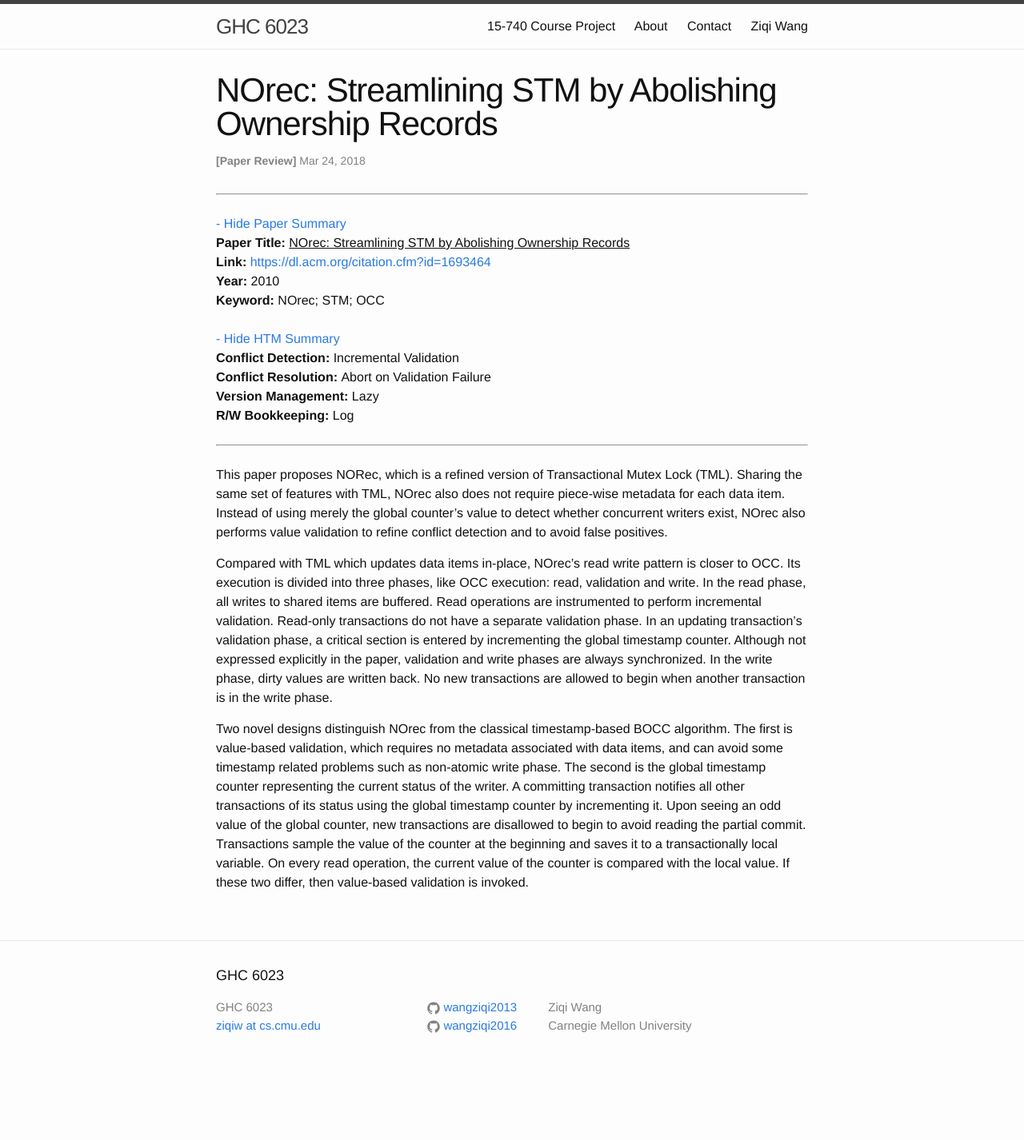
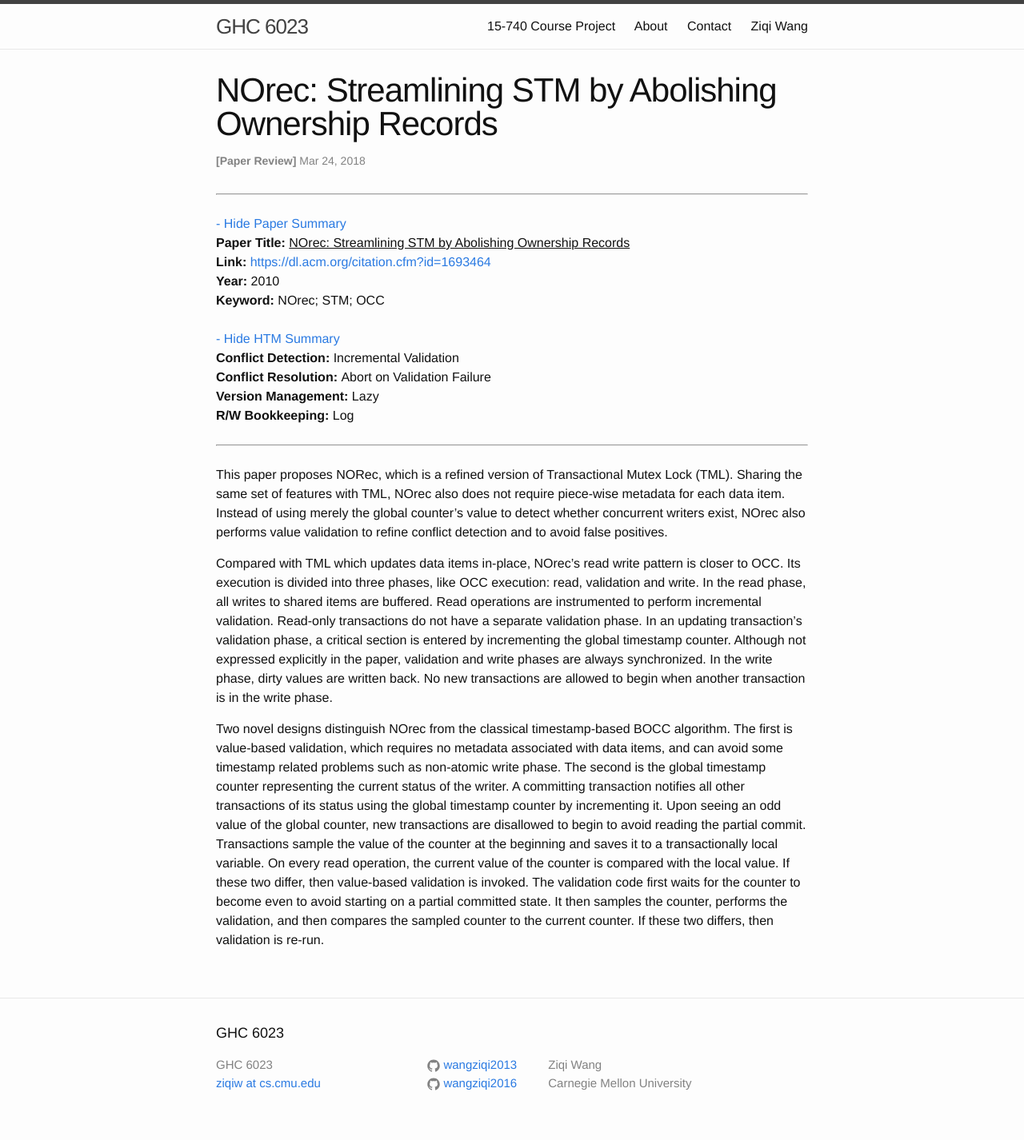
Before and after one commit to wangziqi2013/wangziqi2013.github.io, a Jekyll site: the page built from _posts/2018-03-24-NOrec-Streamlining-STM-by-Abolishing-Ownership-Records.markdown, in a window 1280 px wide. Shown: the whole page at 80% size. Built offline with Jekyll 4.4.1, drawn with Linux system fonts in a browser that asks for light colours; before the commit the page ends 1354 px from its top, so only the background shows below that.

Commit message:
Finish novel design

```diff
--- a/_posts/2018-03-24-NOrec-Streamlining-STM-by-Abolishing-Ownership-Records.markdown
+++ b/_posts/2018-03-24-NOrec-Streamlining-STM-by-Abolishing-Ownership-Records.markdown
@@ -32,4 +32,6 @@ transaction notifies all other transactions of its status using the global times
 seeing an odd value of the global counter, new transactions are disallowed to begin to avoid reading the partial commit.
 Transactions sample the value of the counter at the beginning and saves it to a transactionally local variable. On every read
 operation, the current value of the counter is compared with the local value. If these two differ, then value-based validation
-is invoked.
+is invoked. The validation code first waits for the counter to become even to avoid starting on a partial committed state.
+It then samples the counter, performs the validation, and then compares the sampled counter to the current counter. If
+these two differs, then validation is re-run.
```
